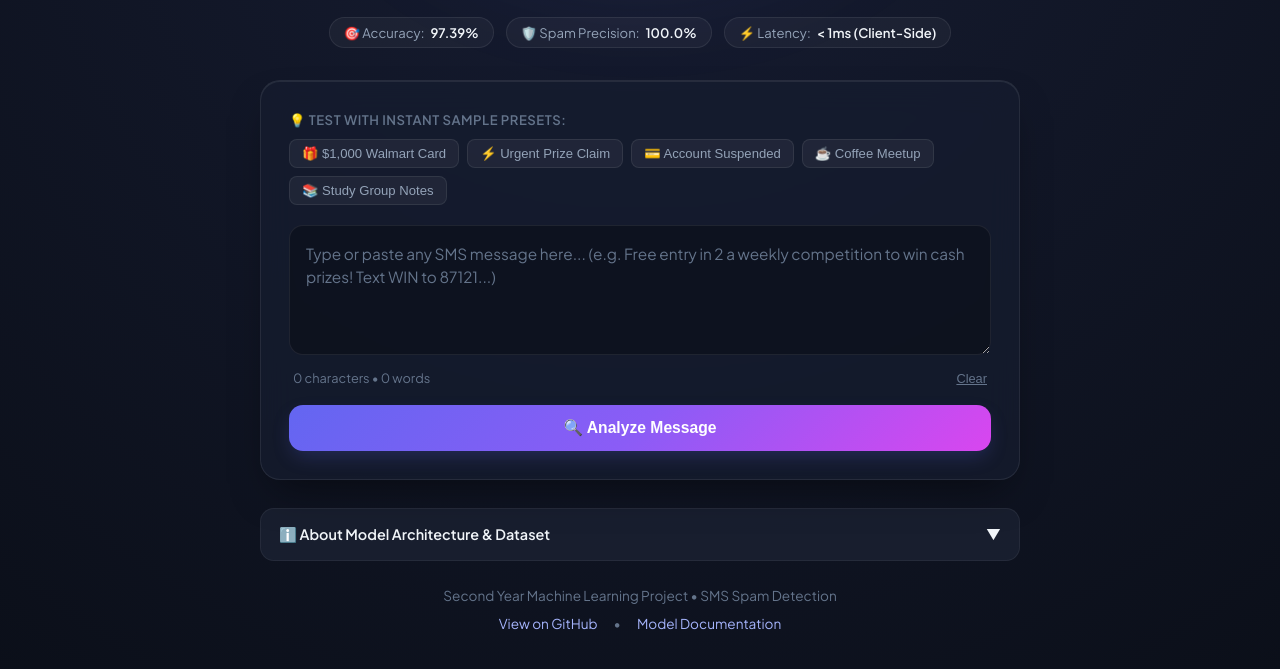
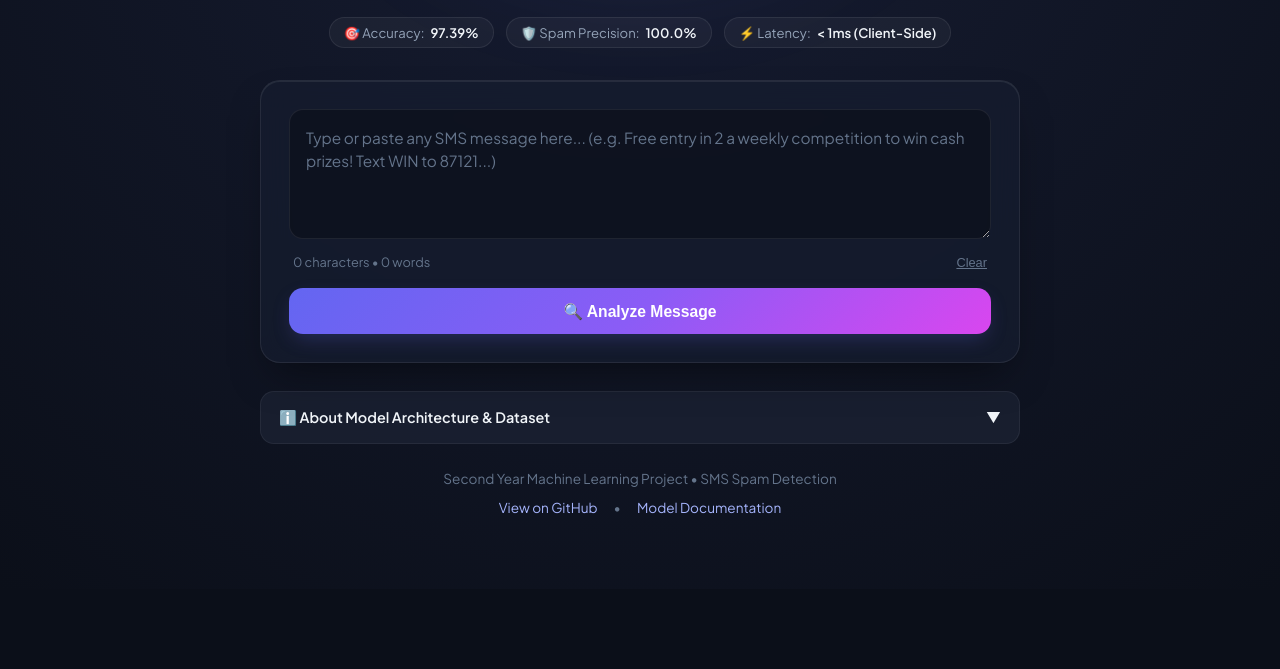
Before and after one commit to faizanssk006-collab/sms-spam-detector, a plain HTML site: page index.html in a window 1280 px wide. Shown: the part 211-880 px from the top of the page. After the commit the page ends 800 px from the top, so only its background shows below. Drawn offline with Linux system fonts and the light colour scheme.

Commit message:
Remove example presets section from website

```diff
--- a/index.html
+++ b/index.html
@@ -169,44 +169,6 @@
       transition: var(--transition);
     }
 
-    /* Presets Section */
-    .preset-label {
-      font-size: 0.82rem;
-      font-weight: 600;
-      color: var(--text-faint);
-      text-transform: uppercase;
-      letter-spacing: 0.04em;
-      margin-bottom: 0.6rem;
-    }
-
-    .preset-container {
-      display: flex;
-      gap: 8px;
-      flex-wrap: wrap;
-      margin-bottom: 1.25rem;
-    }
-
-    .preset-btn {
-      background: rgba(255, 255, 255, 0.05);
-      border: 1px solid var(--surface-border);
-      color: var(--text-muted);
-      font-size: 0.82rem;
-      font-weight: 500;
-      padding: 6px 12px;
-      border-radius: var(--radius-sm);
-      cursor: pointer;
-      transition: var(--transition);
-      display: flex;
-      align-items: center;
-      gap: 5px;
-    }
-
-    .preset-btn:hover {
-      background: var(--surface-hover);
-      color: var(--text-main);
-      border-color: rgba(99, 102, 241, 0.4);
-      transform: translateY(-1px);
-    }
 
     /* Input area */
     .input-wrapper {
@@ -567,14 +529,6 @@
 
     <!-- Main Classifier Card -->
     <main class="card">
-      <div class="preset-label">💡 Test with instant sample presets:</div>
-      <div class="preset-container">
-        <button class="preset-btn" id="preset-spam-1" onclick="loadSample('spam1')">🎁 $1,000 Walmart Card</button>
-        <button class="preset-btn" id="preset-spam-2" onclick="loadSample('spam2')">⚡ Urgent Prize Claim</button>
-        <button class="preset-btn" id="preset-spam-3" onclick="loadSample('spam3')">💳 Account Suspended</button>
-        <button class="preset-btn" id="preset-ham-1" onclick="loadSample('ham1')">☕ Coffee Meetup</button>
-        <button class="preset-btn" id="preset-ham-2" onclick="loadSample('ham2')">📚 Study Group Notes</button>
-      </div>
 
       <div class="input-wrapper">
         <textarea id="smsInput" placeholder="Type or paste any SMS message here... (e.g. Free entry in 2 a weekly competition to win cash prizes! Text WIN to 87121...)"></textarea>
@@ -662,13 +616,6 @@
 
   <!-- Prediction & UI Logic -->
   <script>
-    const SAMPLES = {
-      spam1: "Congratulations! You have won a $1,000 Walmart Gift Card. Click here now http://claim-prize.fake/deal to claim your prize! Reply STOP to cancel.",
-      spam2: "URGENT! You have won a 1 week FREE holiday to Spain! Call 09061701461 now to claim your ticket. T&Cs apply.",
-      spam3: "Alert: Your bank account has been suspended due to suspicious activity. Verify your password now at http://secure-verify.net",
-      ham1: "Hey! Are you free for lunch today around 1 PM at the college canteen? Let me know.",
-      ham2: "Hi, I just uploaded the chapter 4 machine learning notes to our shared drive. Check it out whenever you're free!"
-    };
 
     const COMMON_SPAM_WORDS = new Set([
       'free', 'win', 'winner', 'cash', 'prize', 'claim', 'urgent', 'txt', 'reply',
@@ -689,11 +636,6 @@
       charCount.textContent = `${chars} characters • ${words} words`;
     }
 
-    function loadSample(key) {
-      textarea.value = SAMPLES[key];
-      updateCounts();
-      handleClassify();
-    }
 
     function clearInput() {
       textarea.value = "";
```
